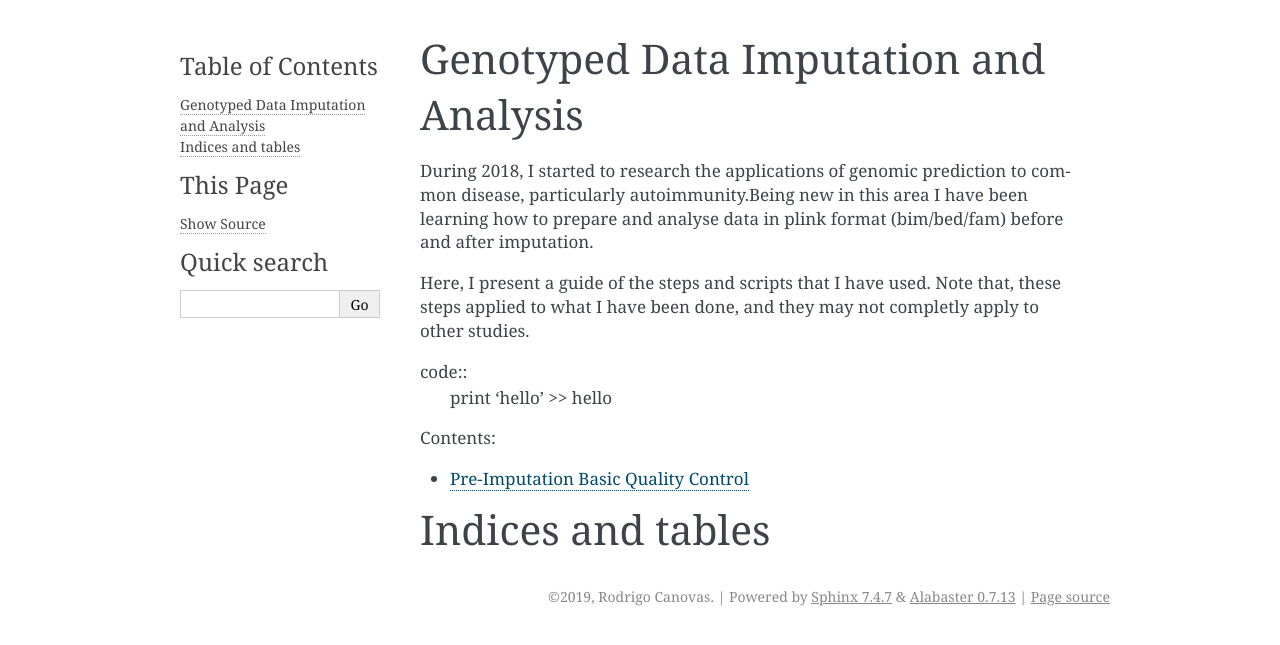
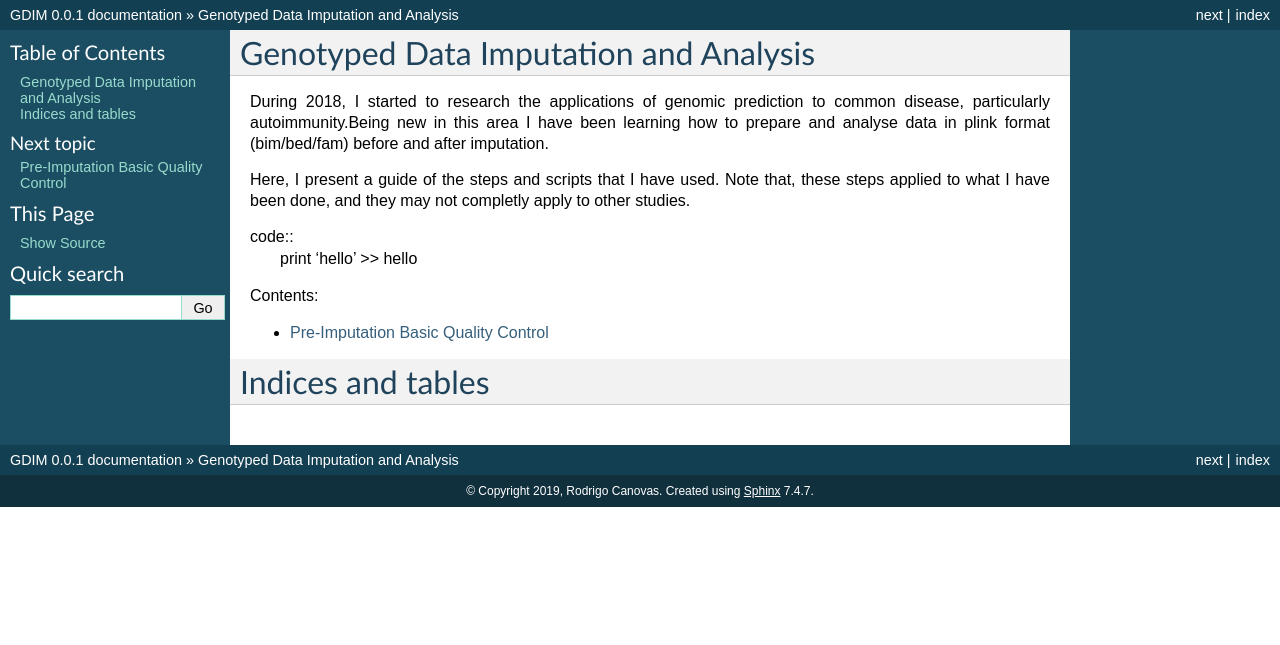
Before and after one commit to rcanovas/GDIM, a Sphinx documentation site: the page built from docs/source/index.rst, in a window 1280 px wide. Shown: the top 645 px of the page. Built offline with Sphinx 7.4.7, drawn with Linux system fonts in a browser that asks for light colours.

Commit message:
modified theme

```diff
--- a/docs/source/conf.py
+++ b/docs/source/conf.py
@@ -75,7 +75,9 @@ pygments_style = None
 # The theme to use for HTML and HTML Help pages.  See the documentation for
 # a list of builtin themes.
 #
-html_theme = 'alabaster'
+html_theme = 'default'
+#html_theme_path = ["_themes", ]
+#'alabaster'
 
 # Theme options are theme-specific and customize the look and feel of a theme
 # further.  For a list of options available for each theme, see the
```
Also changed, not shown: 1 other file.
